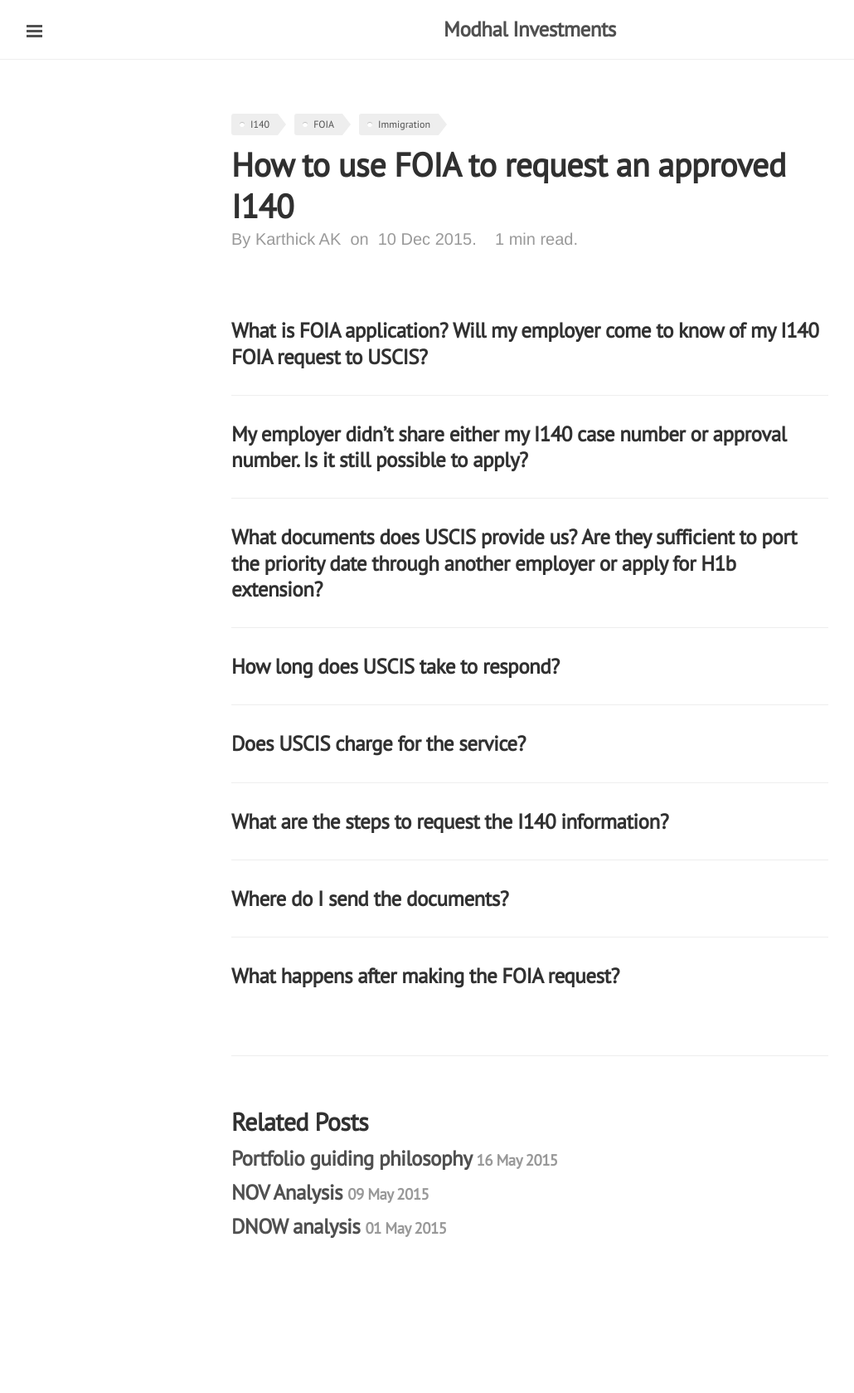
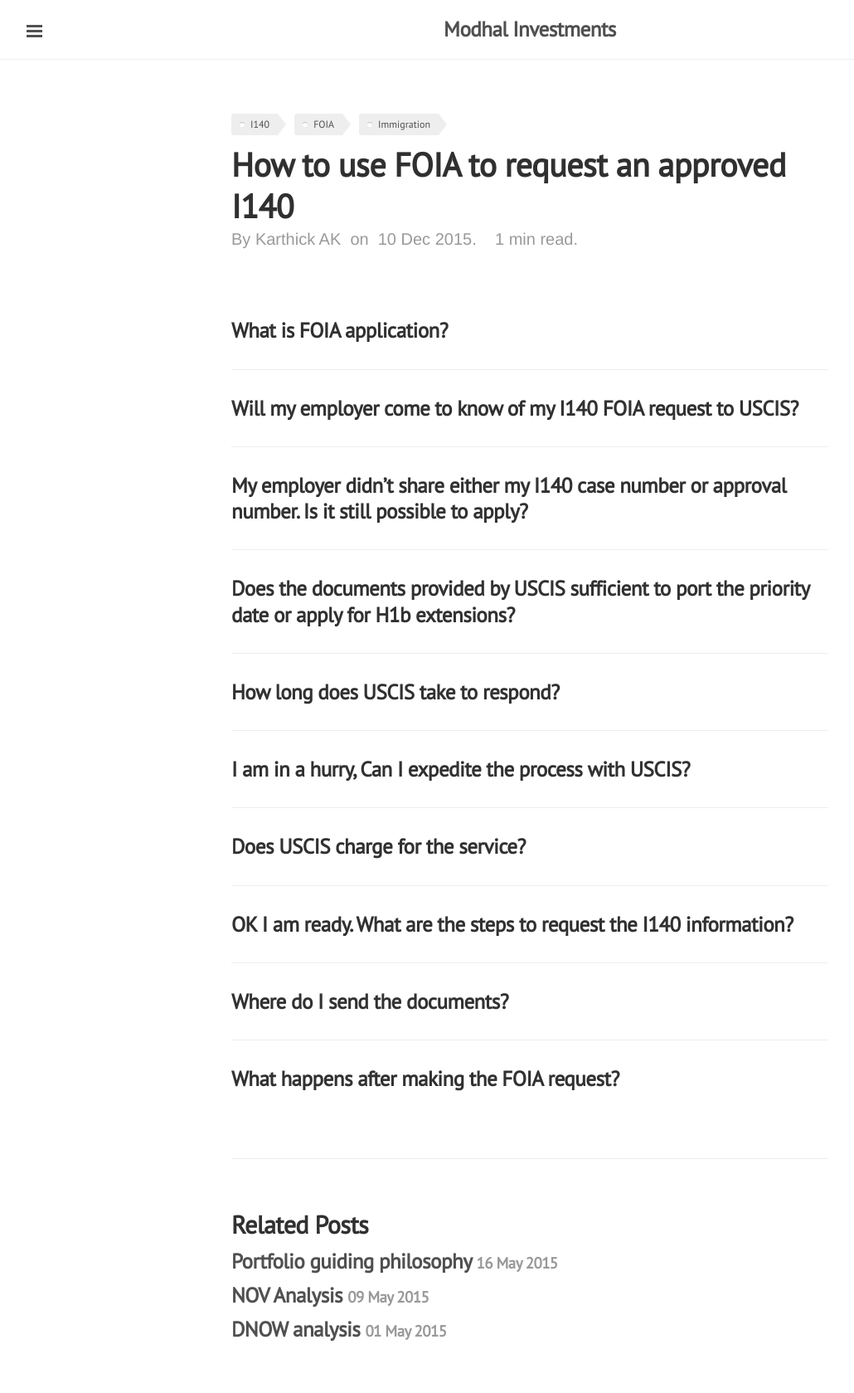
Before and after one commit to gitforwork2/gitforwork.github.io, a Jekyll site: the page built from _posts/2015-12-10-how-to-use-foia-to-request-approved-i140.md, in a window 1280 px wide. Shown: the whole page at 83% size, without its empty margins (1-1031 px from the left). Built offline with Jekyll 4.4.1, drawn with Linux system fonts in a browser that asks for light colours; Markdown is read by kramdown in place of the engine named in the settings; before the commit the page ends 1555 px from its top, so only the background shows below that.

Commit message:
Starter post for the i140-FOIA

```diff
--- a/_posts/2015-12-10-how-to-use-foia-to-request-approved-i140.md
+++ b/_posts/2015-12-10-how-to-use-foia-to-request-approved-i140.md
@@ -6,17 +6,21 @@
 comments: false
 description: Overview of the process to apply FOIA for getting approved I140 application.
 ---
-###What is FOIA application? Will my employer come to know of my I140 FOIA request to USCIS?
+###What is FOIA application?
+* * *
+###Will my employer come to know of my I140 FOIA request to USCIS?
 * * *
 ###My employer didn't share either my I140 case number or approval number. Is it still possible to apply?
 * * *
-###What documents does USCIS provide us? Are they sufficient to port the priority date through another employer or apply for H1b extension?
+###Does the documents provided by USCIS sufficient to port the priority date or apply for H1b extensions?
 * * *
 ###How long does USCIS take to respond?
 * * *
+###I am in a hurry, Can I expedite the process with USCIS?
+* * *
 ###Does USCIS charge for the service?
 * * *
-###What are the steps to request the I140 information?
+###OK I am ready. What are the steps to request the I140 information?
 * * *
 ###Where do I send the documents?
 * * *
```
